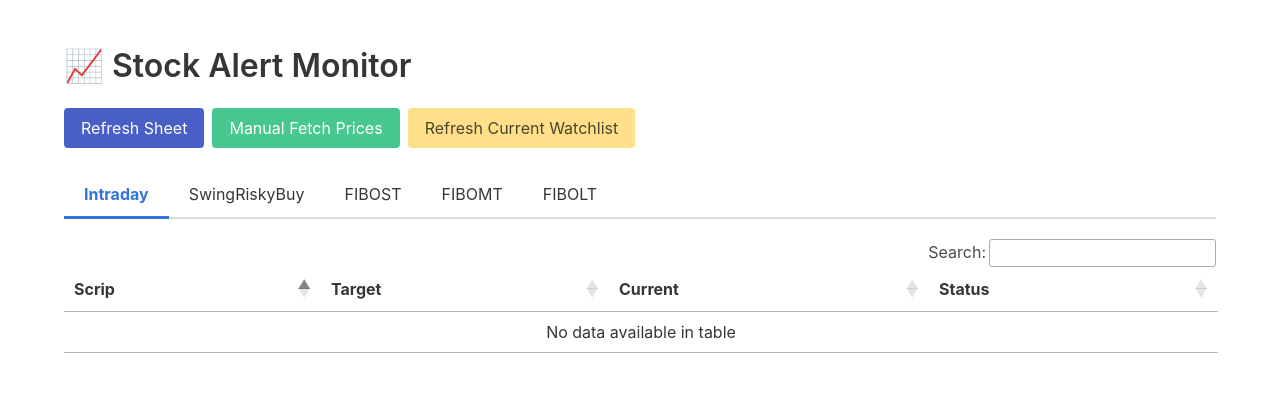
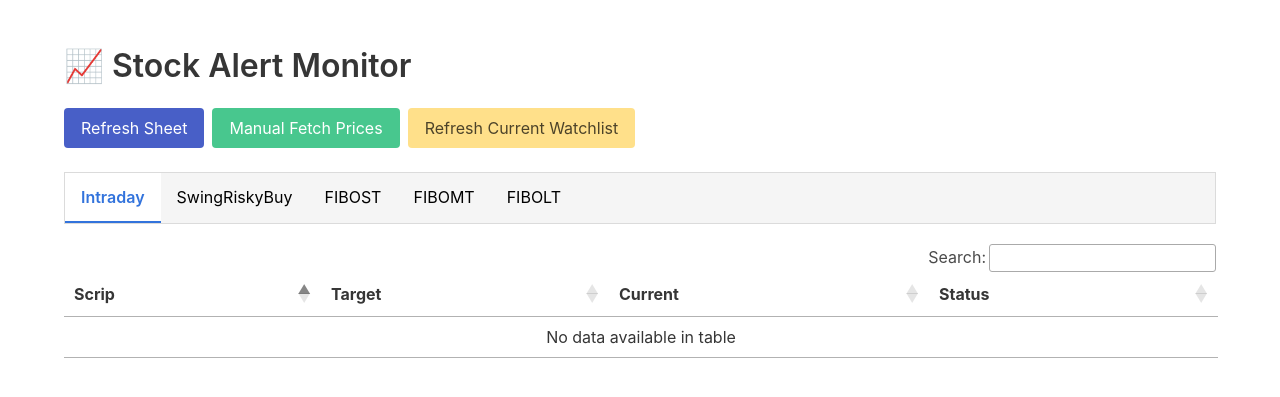
Before and after one commit to kirusama/ki-daily-stoc, a Django app: page / in a window 1280 px wide. Shown: the top 397 px of the page. Run offline with Django 5.2, Linux system fonts and the light colour scheme; data that the repository does not hold is empty; some libraries are stand-ins or nearby versions.

Commit message:
Update index.html

```diff
--- a/alerts/templates/index.html
+++ b/alerts/templates/index.html
@@ -1,5 +1,6 @@
 <!DOCTYPE html>
 <html>
+
 <head>
   <title>Stock Alert Monitor</title>
   <link rel="stylesheet" href="https://cdn.jsdelivr.net/npm/bulma@0.9.4/css/bulma.min.css">
@@ -7,42 +8,45 @@
   <link rel="stylesheet" type="text/css" href="https://cdn.datatables.net/1.13.6/css/jquery.dataTables.min.css">
 
   <style>
-    /* Custom styles for tabs to replace Bulma tabs */
-    .custom-tabs-container ul {
-      display: flex;
-      list-style: none;
-      margin: 0 0 20px 0;
-      padding: 0;
-      border-bottom: 2px solid #dbdbdb;
+    /* New styles for button-based tabs, inspired by your example */
+    .tab-container {
+      overflow: hidden;
+      border: 1px solid #dbdbdb;
+      background-color: #f5f5f5;
+      margin-bottom: 20px;
     }
 
-    .custom-tabs-container li a {
-      display: inline-block;
-      padding: 10px 20px;
+    .tab-container .tablink {
+      background-color: inherit;
+      float: left;
+      border: none;
+      outline: none;
       cursor: pointer;
-      border-bottom: 3px solid transparent;
-      margin-bottom: -2px;
-      color: #363636;
-      text-decoration: none;
+      padding: 14px 16px;
+      transition: background-color 0.3s;
+      font-size: 16px;
     }
 
-    .custom-tabs-container li.is-active a {
-      border-bottom-color: #3273dc;
-      color: #3273dc;
-      font-weight: bold;
+    .tab-container .tablink:hover {
+      background-color: #e6e6e6;
     }
 
-    .custom-tabs-container li a:hover {
-      border-bottom-color: #363636;
-      color: #363636;
+    /* Style for the active tab button */
+    .tab-container .tablink.active {
+      background-color: #fff;
+      border-bottom: 2px solid #3273dc;
+      font-weight: 600;
+      color: #3273dc;
     }
 
     /* Style for rows where the target is hit (used by DataTables) */
     tr.target-hit {
-      background-color: #d4edda !important; /* Use !important to override DataTables default styling */
+      background-color: #d4edda !important;
+      /* !important to override DataTables styling */
     }
   </style>
 </head>
+
 <body class="section">
   <div class="container">
     <h1 class="title">📈 Stock Alert Monitor</h1>
@@ -53,9 +57,7 @@
       <button id="btn-refresh-tab" class="button is-warning">Refresh Current Watchlist</button>
     </div>
 
-    <div id="tabs" class="custom-tabs-container">
-      <ul id="tab-list"></ul>
-    </div>
+    <div id="tab-buttons" class="tab-container"></div>
 
     <div id="table-container"></div>
   </div>
@@ -68,57 +70,73 @@
     let currentTab = null;
     let stockDataTable = null; // Variable to hold the DataTable instance
 
-    // --- Core Functions ---
+    // --- Tab and Table Rendering ---
 
-    async function fetchWatchlists() {
-      try {
-        const res = await fetch("/api/watchlists/");
-        const data = await res.json();
-        watchlists = data.watchlists;
-        renderTabs();
-      } catch (error) {
-        console.error("Failed to fetch watchlists:", error);
+    /**
+     * Handles the logic for switching tabs, updating styles, and re-rendering the table.
+     */
+    function switchTab(tabName, clickedButton) {
+      // 1. Update the global variable for the current tab
+      currentTab = tabName;
+
+      // 2. Update the 'active' class on all tab buttons
+      const tablinks = document.querySelectorAll("#tab-buttons .tablink");
+      tablinks.forEach(btn => btn.classList.remove('active'));
+      clickedButton.classList.add('active');
+
+      // 3. Render the table with data from the newly selected tab
+      renderTable();
+    }
+
+    /**
+     * Creates and populates the tab buttons based on the available watchlists.
+     */
+    function renderTabs() {
+      const tabContainer = document.getElementById("tab-buttons");
+      tabContainer.innerHTML = ""; // Clear existing tabs
+
+      // If currentTab is invalid or not set, default to the first available watchlist
+      if (!currentTab || !watchlists[currentTab]) {
+        currentTab = Object.keys(watchlists)[0] || null;
+      }
+
+      let activeTabButton = null;
+
+      // Create a button for each watchlist
+      for (const tabName in watchlists) {
+        const button = document.createElement("button");
+        button.className = "tablink";
+        button.innerText = tabName;
+        // Assign the switchTab function to the button's click event
+        button.onclick = () => switchTab(tabName, button);
+        tabContainer.appendChild(button);
+
+        if (tabName === currentTab) {
+          activeTabButton = button;
+        }
+      }
+
+      // Programmatically "click" the first/active tab to set the initial state
+      if (activeTabButton) {
+        activeTabButton.click();
+      } else {
+        // Handle case where there are no watchlists
+        renderTable(); // This will show an empty table
       }
     }
 
-    function renderTabs() {
-      const tabList = document.getElementById("tab-list");
-      tabList.innerHTML = "";
+    /**
+     * Renders the stock data table using the DataTables library.
+     */
+    function renderTable() {
+      const tableData = (currentTab && watchlists[currentTab]) ? watchlists[currentTab] : [];
 
-      // Set the first tab as the current tab if none is selected
-      if (!currentTab && Object.keys(watchlists).length) {
-        currentTab = Object.keys(watchlists)[0];
-      }
-
-      for (const tabName in watchlists) {
-        const li = document.createElement("li");
-        if (tabName === currentTab) {
-          li.classList.add("is-active");
-        }
-        li.innerHTML = `<a>${tabName}</a>`;
-        li.onclick = () => {
-          currentTab = tabName;
-          // Visually update active tab and re-render the table
-          document.querySelectorAll("#tab-list li").forEach(item => item.classList.remove("is-active"));
-          li.classList.add("is-active");
-          renderTable();
-        };
-        tabList.appendChild(li);
-      }
-      renderTable(); // Initial table render for the active tab
-    }
-
-    function renderTable() {
-      if (!currentTab) return;
-
-      const tableData = watchlists[currentTab] || [];
-
-      // If a DataTable instance already exists, destroy it before creating a new one
+      // If a DataTable instance already exists, destroy it before re-creating it
       if (stockDataTable) {
         stockDataTable.destroy();
       }
 
-      // Clear previous table and add the basic table structure for DataTables
+      // Add the basic table structure for DataTables
       const container = document.getElementById("table-container");
       container.innerHTML = `<table id="stock-table" class="table is-striped is-fullwidth"></table>`;
 
@@ -131,21 +149,30 @@
           { data: 'current_price', title: 'Current' },
           { data: 'status', title: 'Status' }
         ],
-        // Use the createdRow callback to apply conditional styling
-        createdRow: function(row, data, dataIndex) {
+        createdRow: function (row, data, dataIndex) {
           if (data.status === "Target Hit!") {
             $(row).addClass('target-hit');
           }
         },
-        // Optional: customize DataTables features
-        paging: false,    // Disable pagination
-        searching: true,  // Enable search box
-        info: false,      // Disable "Showing x of y entries" text
-        responsive: true // Enable responsive design
+        paging: false,
+        searching: true,
+        info: false,
+        responsive: true
       });
     }
 
-    // --- Event Listeners for Buttons ---
+    // --- Data Fetching and Event Listeners ---
+
+    async function fetchWatchlists() {
+      try {
+        const res = await fetch("/api/watchlists/");
+        const data = await res.json();
+        watchlists = data.watchlists;
+        renderTabs();
+      } catch (error) {
+        console.error("Failed to fetch watchlists:", error);
+      }
+    }
 
     document.getElementById("btn-refresh-sheet").onclick = async () => {
       console.log("Refreshing sheet...");
@@ -161,16 +188,22 @@
       renderTable(); // Just re-render the current table with new data
     };
 
+    // AFTER
     document.getElementById("btn-refresh-tab").onclick = async () => {
       if (!currentTab) return;
       console.log(`Refreshing tab: ${currentTab}`);
-      const res = await fetch(`/api/refresh-tab/${currentTab}/`, { method: "POST" });
-      watchlists = (await res.json()).watchlists;
-      renderTable(); // Just re-render the current table
+      let res = await fetch(`/api/refresh-tab/${currentTab}/`, { method: "POST" });
+
+      // New logic: Only update the data for the specific tab
+      let responseData = await res.json();
+      watchlists[responseData.tab_name] = responseData.data;
+
+      renderTable(); // Re-render the table with the fresh data
     };
 
     // --- Initial Load ---
     fetchWatchlists();
   </script>
 </body>
+
 </html>
```
